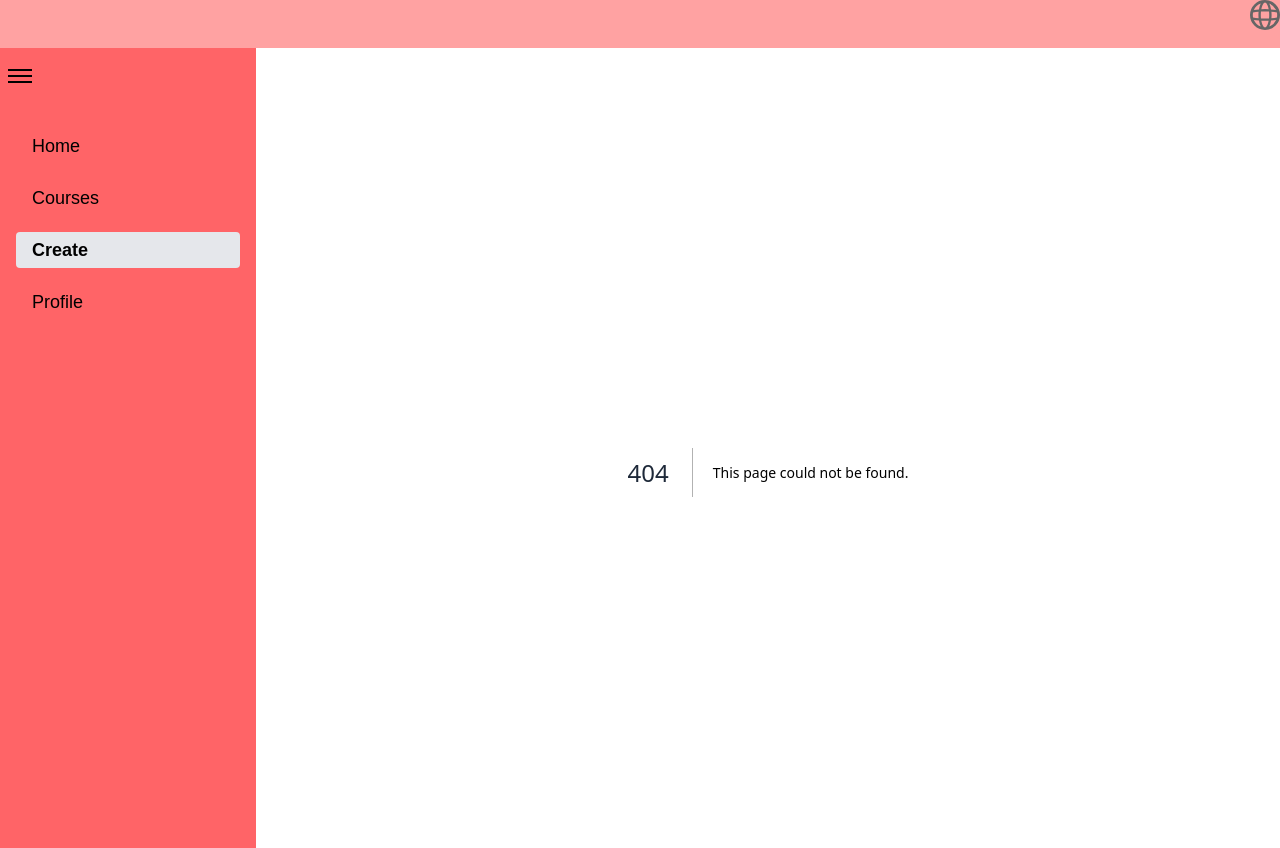
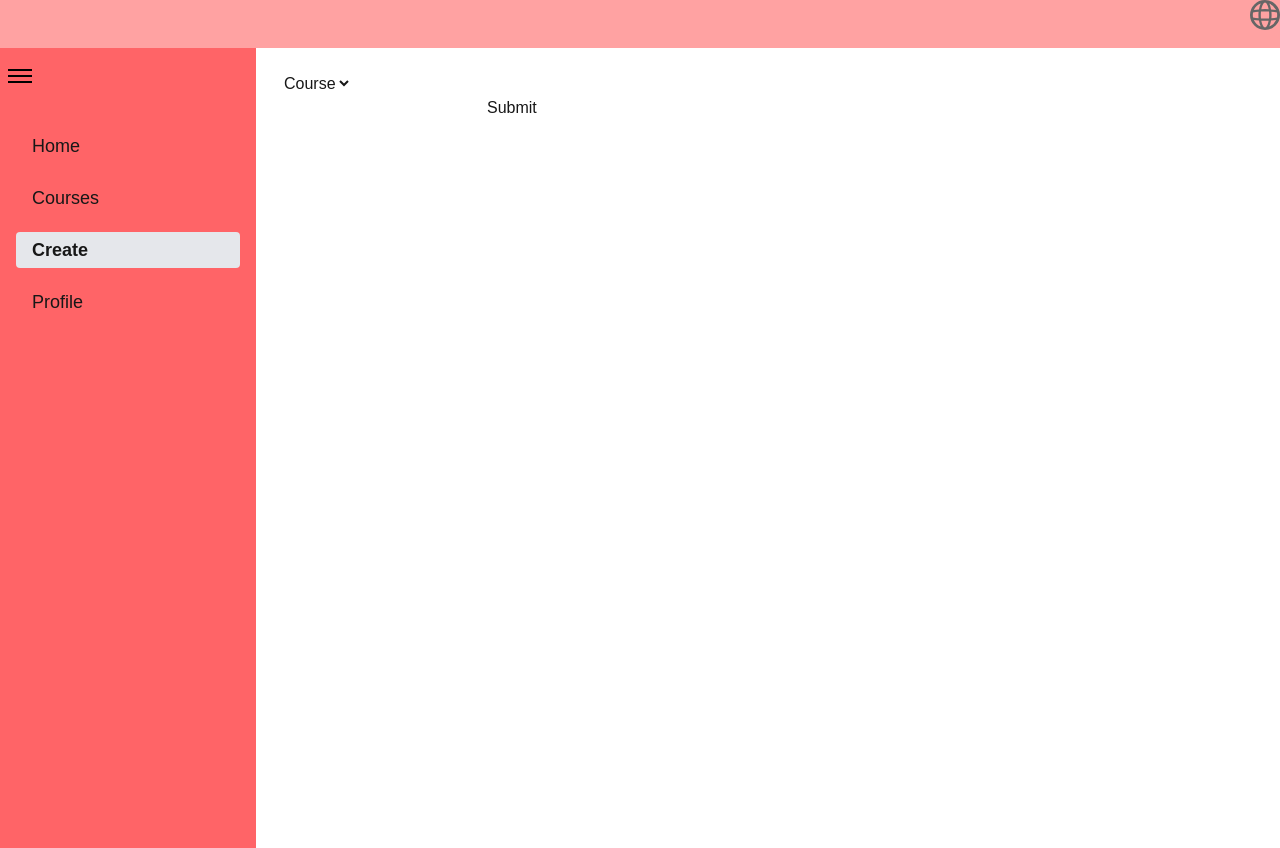
Before and after one commit to Rilleb/liu-learning, a Next.js app in the folder frontend/: page /create in a window 1280 px wide. Before the commit this address had no page. Built offline with nearby package versions, Linux system fonts and the light colour scheme.

Commit message:
started on create page

```diff
--- /dev/null
+++ b/frontend/app/create/page.tsx
@@ -0,0 +1,25 @@
+import Link from 'next/link'
+import Form from 'next/form'
+import { get_courses } from '../lib/get_data'
+
+type Props = {
+    userId: number
+}
+
+export default function Page() {
+
+    return (
+        <div>
+            <select>
+                <option>Course</option>
+                <option>Quiz</option>
+            </select>
+            <Form action="/uploadQuiz">
+                {/* On submission, the input value will be appended to
+          the URL, e.g. /search?query=abc */}
+                <input name="courseName" />
+                <button type="submit">Submit</button>
+            </Form>
+        </div>
+    )
+}
```
